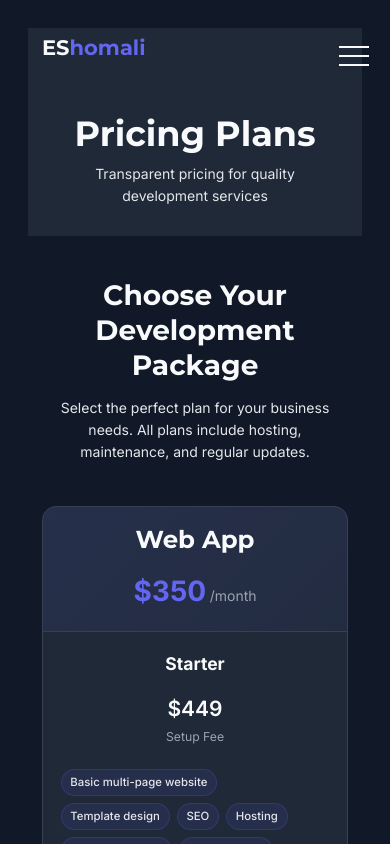
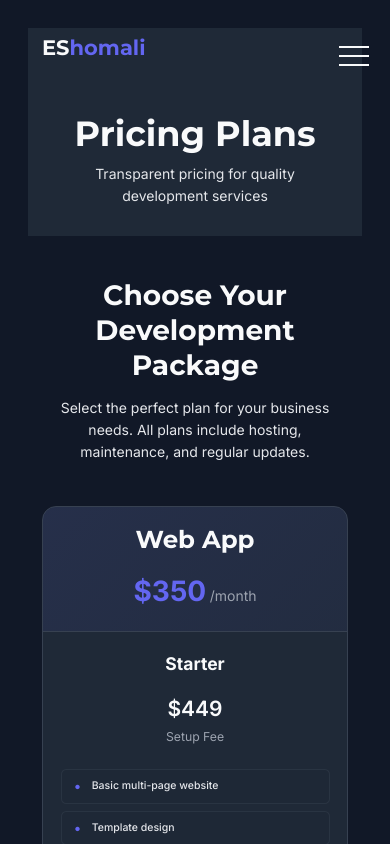
Before and after one commit to eshomali/eshomali, a React (Vite) app: page /pricing in a window 390 px wide. Built offline with nearby package versions, Linux system fonts and the light colour scheme; no server answers.

Commit message:
Pricing page updates

```diff
--- a/src/pages/PricingPage.css
+++ b/src/pages/PricingPage.css
@@ -130,41 +130,47 @@
   color: #9ca3af;
 }
 
-/* Feature tags styling */
+/* Feature boxes styling */
 .tier-features {
   display: flex;
-  flex-wrap: wrap;
+  flex-direction: column;
   gap: 0.5rem;
   margin-bottom: 2rem;
-  min-height: 120px;
 }
 
 .feature-tag {
-  display: inline-flex;
+  display: flex;
   align-items: center;
-  padding: 0.375rem 0.75rem;
-  background-color: rgba(99, 102, 241, 0.1);
+  padding: 0.5rem 1rem;
+  background-color: rgba(31, 41, 55, 0.5);
   color: #e5e7eb;
-  border-radius: 9999px;
-  font-size: 0.875rem;
+  border-radius: 0.375rem;
+  font-size: 0.8125rem;
   font-weight: 500;
-  border: 1px solid rgba(99, 102, 241, 0.2);
+  border: 1px solid rgba(55, 65, 81, 0.5);
   transition: all 0.2s ease;
 }
 
+.feature-tag::before {
+  content: '•';
+  margin-right: 0.75rem;
+  color: #6366f1;
+  font-size: 1rem;
+}
+
 .feature-tag:hover {
-  background-color: rgba(99, 102, 241, 0.15);
+  background-color: rgba(31, 41, 55, 0.8);
   border-color: rgba(99, 102, 241, 0.3);
-  transform: translateY(-1px);
+  transform: translateX(2px);
 }
 
 .pricing-tier.featured .feature-tag {
-  background-color: rgba(99, 102, 241, 0.15);
-  border-color: rgba(99, 102, 241, 0.3);
+  background-color: rgba(99, 102, 241, 0.08);
+  border-color: rgba(99, 102, 241, 0.2);
 }
 
 .pricing-tier.featured .feature-tag:hover {
-  background-color: rgba(99, 102, 241, 0.2);
+  background-color: rgba(99, 102, 241, 0.12);
   border-color: rgba(99, 102, 241, 0.4);
 }
 
@@ -237,10 +243,6 @@
   .pricing-grid {
     gap: 1.5rem;
   }
-
-  .tier-features {
-    min-height: 150px;
-  }
 }
 
 @media (max-width: 992px) {
@@ -252,10 +254,6 @@
 
   .pricing-column {
     margin-bottom: 1rem;
-  }
-
-  .tier-features {
-    min-height: auto;
   }
 
   .pricing-notes ul {
@@ -315,8 +313,8 @@
   }
 
   .feature-tag {
-    padding: 0.25rem 0.625rem;
-    font-size: 0.8125rem;
+    padding: 0.375rem 0.875rem;
+    font-size: 0.75rem;
   }
 
   .pricing-notes {
```
